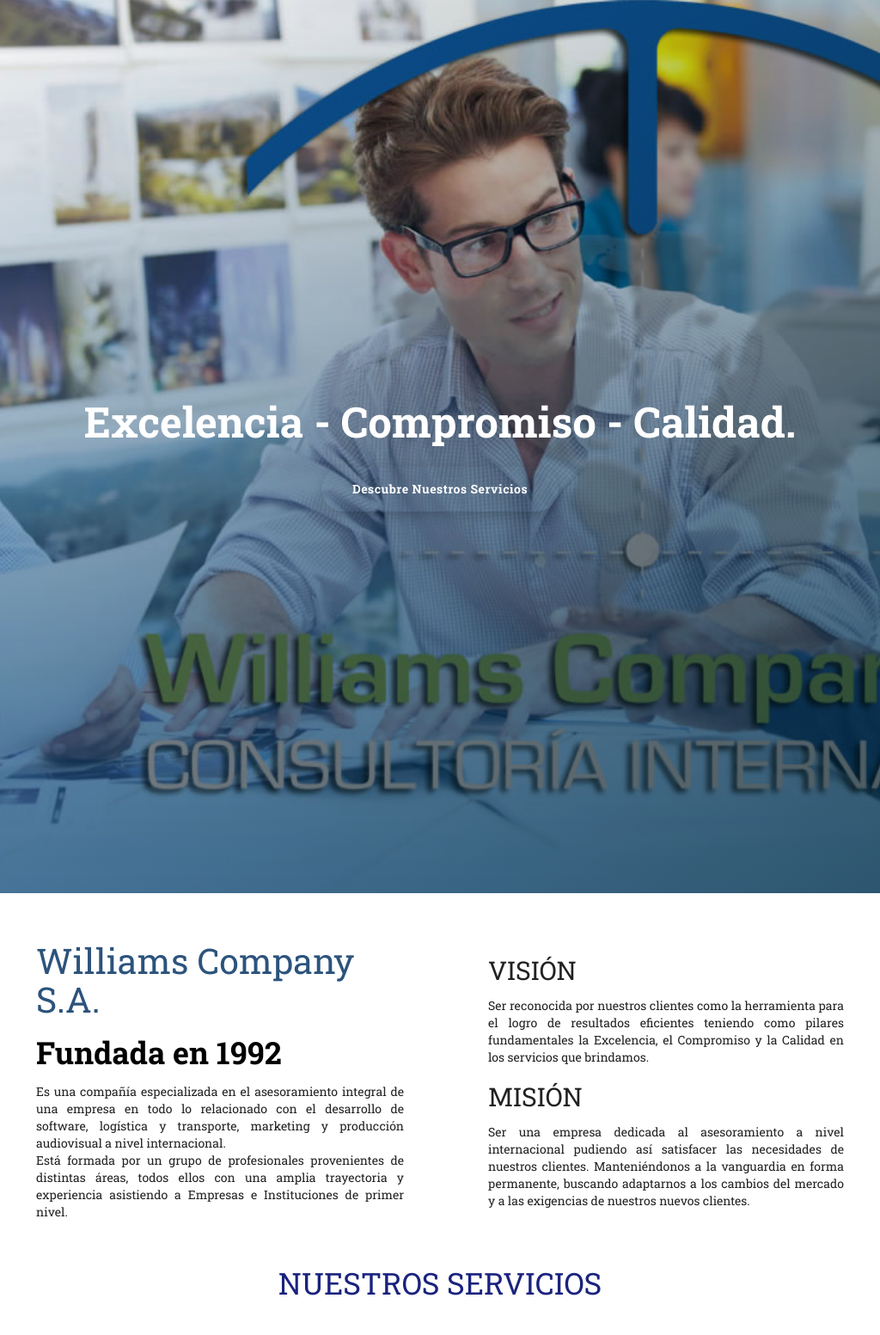
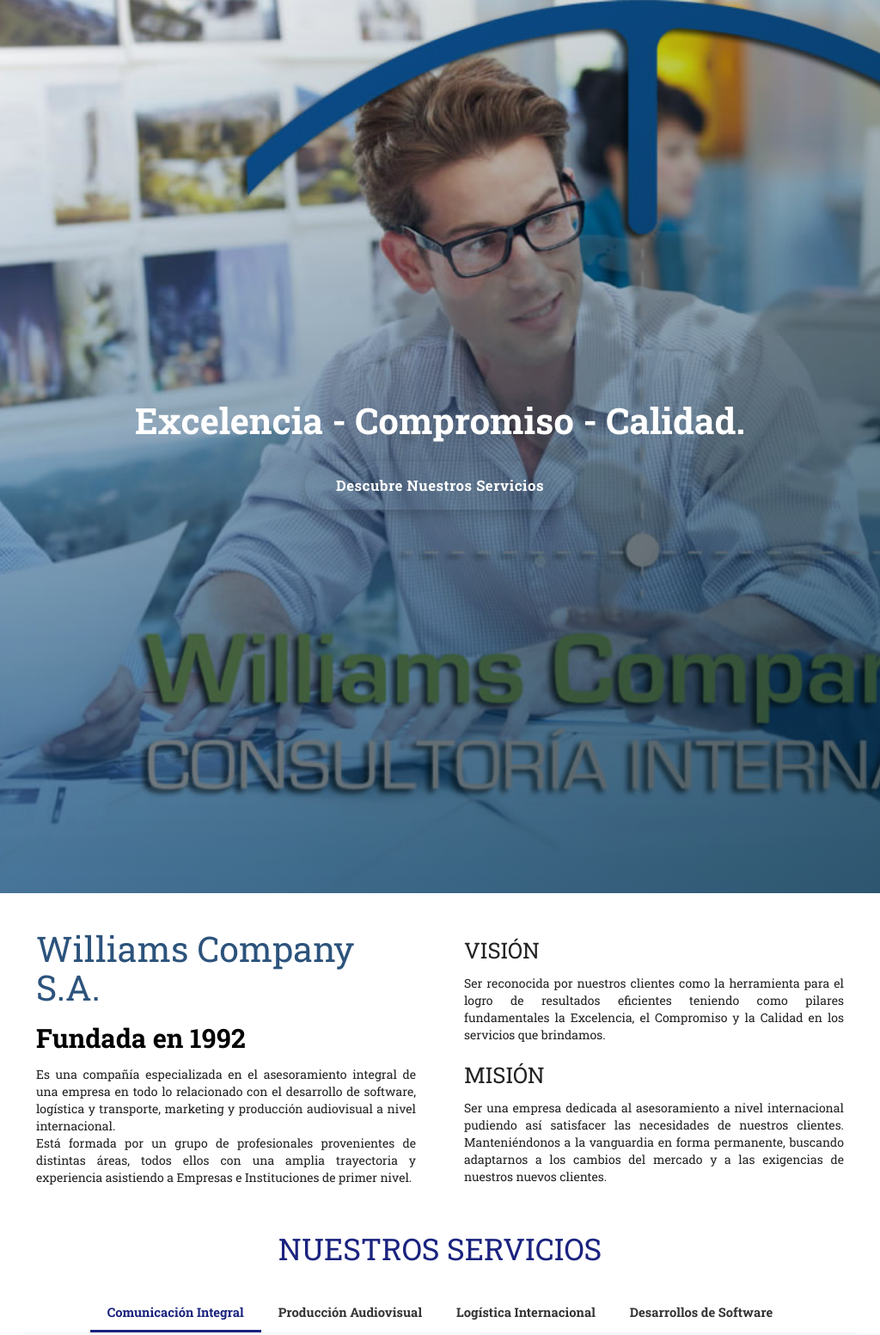
Before and after one commit to FlopyP/company, a PHP site: page / in a window 1024 px wide. Shown: the part 81-1634 px from the top of the page at 86% size. Run offline with PHP 8.4, Linux system fonts and the light colour scheme; some libraries are stand-ins or nearby versions.

Commit message:
mejorando la parte responsive

```diff
--- a/css/responsive.css
+++ b/css/responsive.css
@@ -113,7 +122,56 @@
 
 	/* ---------------------SECCION HERO--------------------- */
 
+	.hero {
+		position: relative;
+		height: 130vh;
+	}
+
+	.hero h2 {
+		font-size: 3em;
+	}
+
+	.hero a {
+		font-size: 1.2em;
+	}
+
+
 	/* ---------------------SECCION NOSOTROS--------------------- */
+	.intro-about-section {
+		margin: 3em auto 0 auto;
+	}
+
+	.nosotros {
+		padding-right: 2em;
+	}
+
+	.vision {
+		padding-top: .3em;
+		padding-left: 2em;
+	}
+
+	.mision {
+		padding-top: 1.2em;
+	}
+
+	.intro-about-section h1 {
+		font-size: 4vw;
+	}
+
+	.intro-about-section h3 {
+		font-size: 3vw;
+	}
+
+	.intro-about-section h4 {
+		font-size: 2.5vw;
+	}
+
+	.intro-about-section p {
+		margin-top: 15px;
+		margin-bottom: 0;
+		color: #222;
+	}
+
 
 	/* ---------------------SECCION SERVICIOS--------------------- */
 
--- a/index.html
+++ b/index.html
@@ -68,7 +68,6 @@
     <section id="inicio" class="hero">
         <div class="container">
             <h2>Excelencia - Compromiso - Calidad.</h2>
-            <!-- <p>Logramos resultados eficientes, teniendo como pilares la excelencia, el compromiso y la calidad.</p> -->
             <a href="#servicios-container" class="btn">Descubre Nuestros Servicios</a>
         </div>
     </section>
```
Also changed, not shown: other parts of css/responsive.css (+111 -3 lines).
